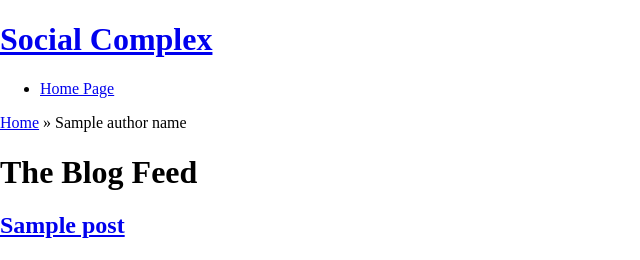
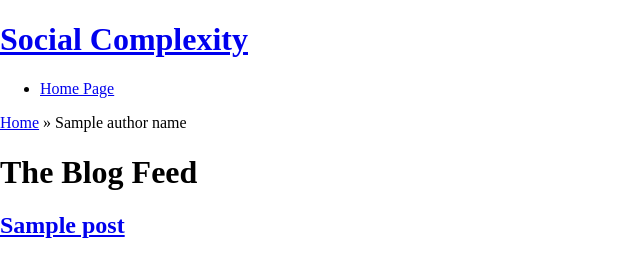
Before and after one commit to oztalha/cssbloggers, a Flask app: template templates/index.html in a window 1280 px wide. Shown: the top 260 px of the page, without its empty margins (0-640 px from the left). Run offline with Flask 2, Linux system fonts and the light colour scheme; the template is opened without the code that fills it: most values are stand-ins (such as "Sample title", 1, 10 or a date in 2020); parts of the project's set-up code (start-up, migrations or seed data) failed here and were passed over; some libraries are stand-ins or nearby versions.

Commit message:
fix site name

```diff
--- a/templates/base.html
+++ b/templates/base.html
@@ -6,7 +6,7 @@
     <head>
         <meta charset="utf-8">
         <meta http-equiv="X-UA-Compatible" content="IE=edge,chrome=1">
-        <title>{% block title %}Social Complex{% endblock %}</title>
+        <title>{% block title %}Social Complexity{% endblock %}</title>
         <meta name="description" content="">
         <meta name="viewport" content="width=device-width, initial-scale=1">
 
@@ -23,7 +23,7 @@
 
         <div class="header-container">
             <header class="wrapper clearfix">
-                <h1 class="title">{% if request.path == '/' %}Social Complex{% else %}<a href="/">Social Complex</a>{% endif %}</h1>
+                <h1 class="title">{% if request.path == '/' %}Social Complexity{% else %}<a href="/">Social Complexity</a>{% endif %}</h1>
                 <nav>
                     <ul>
                         <li><a href="#">Home Page</a></li>
--- a/templates/index.html
+++ b/templates/index.html
@@ -35,9 +35,9 @@
             the student's own blog page. If you'd like to follow our work without
             visiting this page, subscribe to our ATOM feed or follow our twitter bot.
         </p>
-        <p>
-            [TWITTER]
-        </p>
+        <!--<p>
+            Twitter: <a href="https://twitter.com/scl_cmplxty">@scl_cmplxty</a>
+        </p>-->
     </aside>
     {% else %}
         <aside>
```
